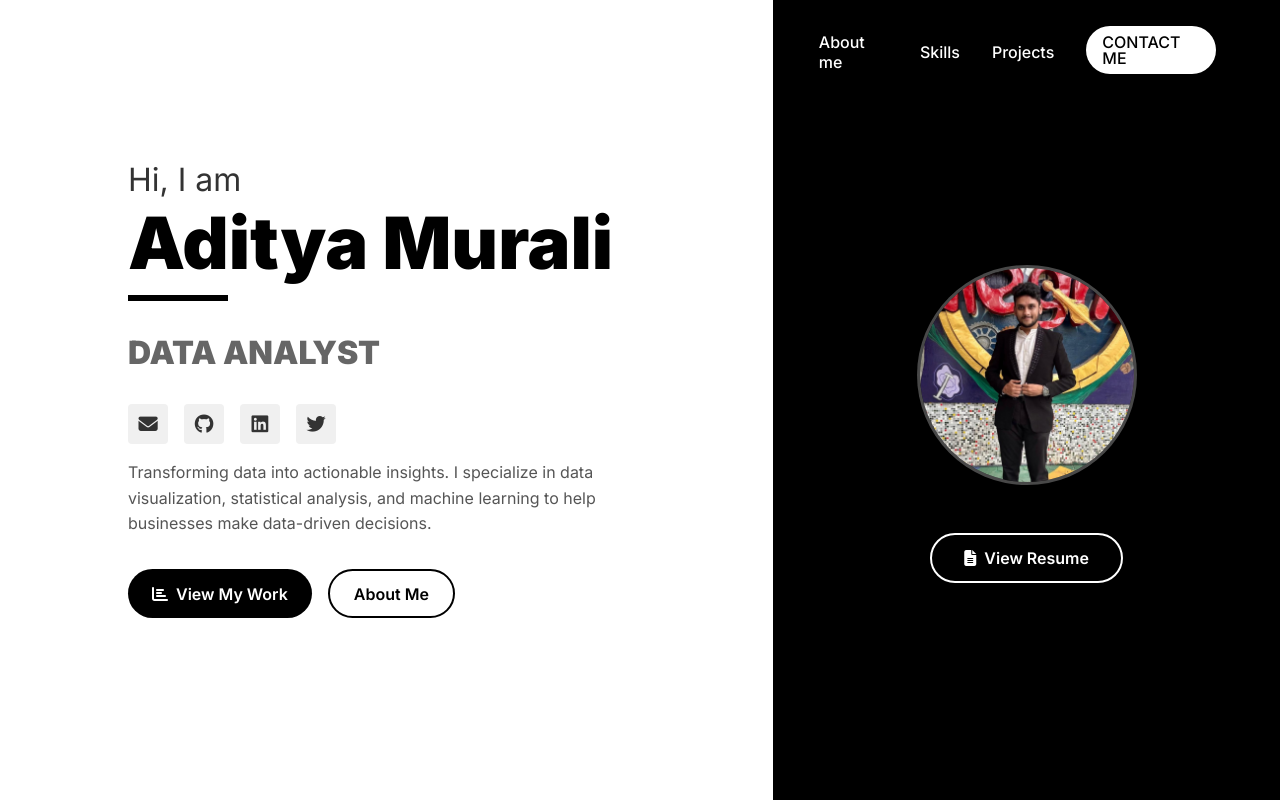
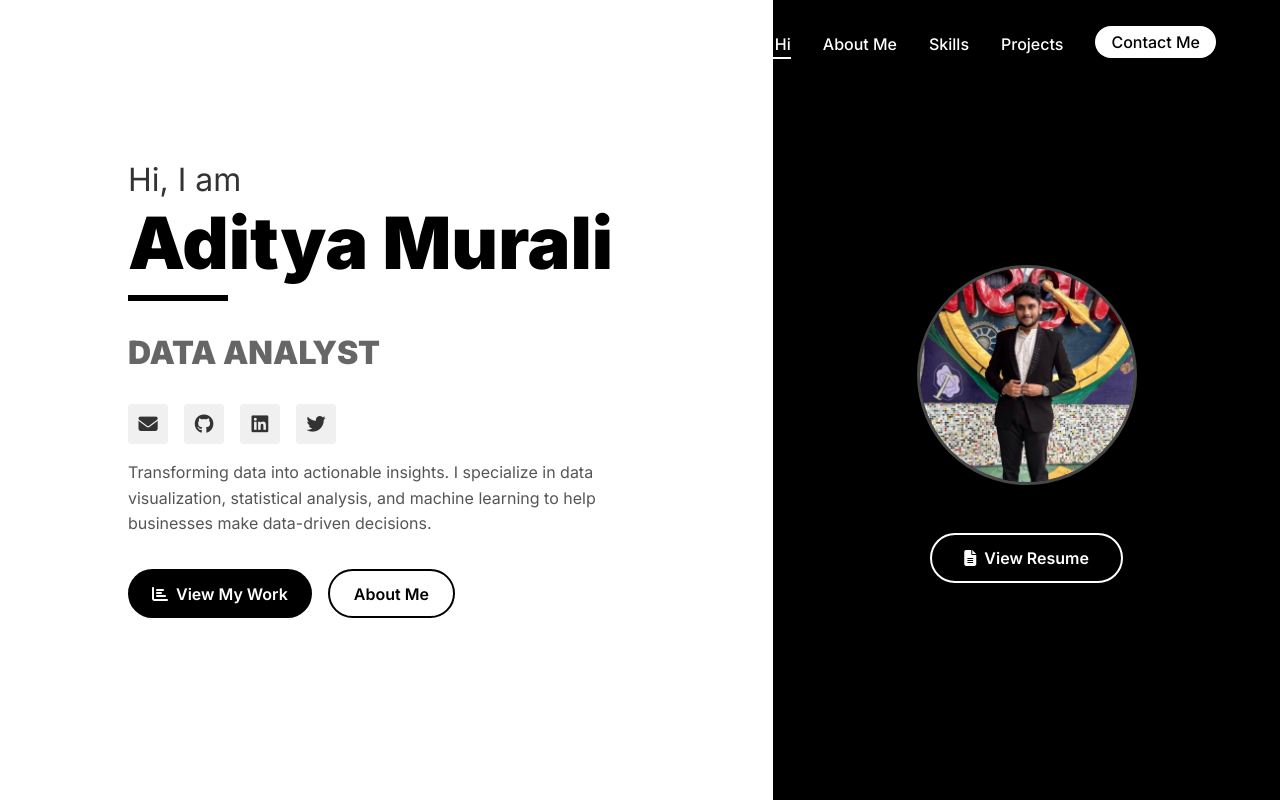
Before and after one commit to adityaaa-09/Portfolio-Project, a Flask app: page / in a window 1280 px wide. Run offline with Flask 3, Linux system fonts and the light colour scheme.

Commit message:
Update index.html

```diff
--- a/templates/index.html
+++ b/templates/index.html
@@ -2,13 +2,14 @@
 <html lang="en">
 <head>
     <meta charset="UTF-8">
-    <meta name="viewport" content="width=device-width, initial-scale=1.0, maximum-scale=1.0">
+    <meta name="viewport" content="width=device-width, initial-scale=1.0">
     <title>Aditya Murali - Data Analyst</title>
     <link rel="stylesheet" href="{{ url_for('static', filename='css/style.css') }}">
     <link rel="stylesheet" href="{{ url_for('static', filename='css/animation.css') }}">
     <link rel="stylesheet" href="https://cdnjs.cloudflare.com/ajax/libs/font-awesome/6.4.0/css/all.min.css">
 </head>
 <body>
+    {% include 'navbar.html' %}
     <!-- Preloader -->
     <div class="preloader">
         <div class="loader"></div>
@@ -49,31 +50,27 @@
                 </div>
             </div>
         </div>
-
         <div class="sidebar">
-
-            <nav class="main-nav fade-in delay-1">
-                <ul>
-                    <li><a href="/" class="active">Say Hi</a></li>
-                    <li><a href="/about">About me</a></li>
-                    <li><a href="/skills">Skills</a></li>
-                    <li><a href="/portfolio">Projects</a></li>
-                    <li><a href="/contact" class="contact-btn">CONTACT ME</a></li>
-                </ul>
-            </nav>
-
             <div class="sidebar-content">
                 <div class="profile-visual fade-in delay-2">
                     <img src="/static/images/profile1.jpg" alt="Profile Image" class="profile-image">
+                    <!-- Replace with your actual image -->
+<!--                    <div class="profile-placeholder">-->
+<!--                        <i class="fas fa-user"></i>-->
+<!--                    </div>-->
                 </div>
 
-                <a href="{{ url_for('static', filename='resume/Aditya_Data _Analyst_Resume_2025.pdf') }}" class="resume-btn fade-in delay-3">
+                <a href = "{{url_for ('static', filename= 'resume/Aditya_Data _Analyst_Resume_2025.pdf')}}" class="resume-btn fade-in delay-3">
                     <i class="fas fa-file-alt"></i> View Resume
                 </a>
             </div>
+
+            <!-- Background shapes -->
+            <div class="shape-1"></div>
+            <div class="shape-2"></div>
         </div>
     </div>
 
-    <script src="{{ url_for('static', filename='js/main.js') }}"></script>
+        <script src="{{ url_for('static', filename='js/main.js') }}"></script>
 </body>
 </html>
```
